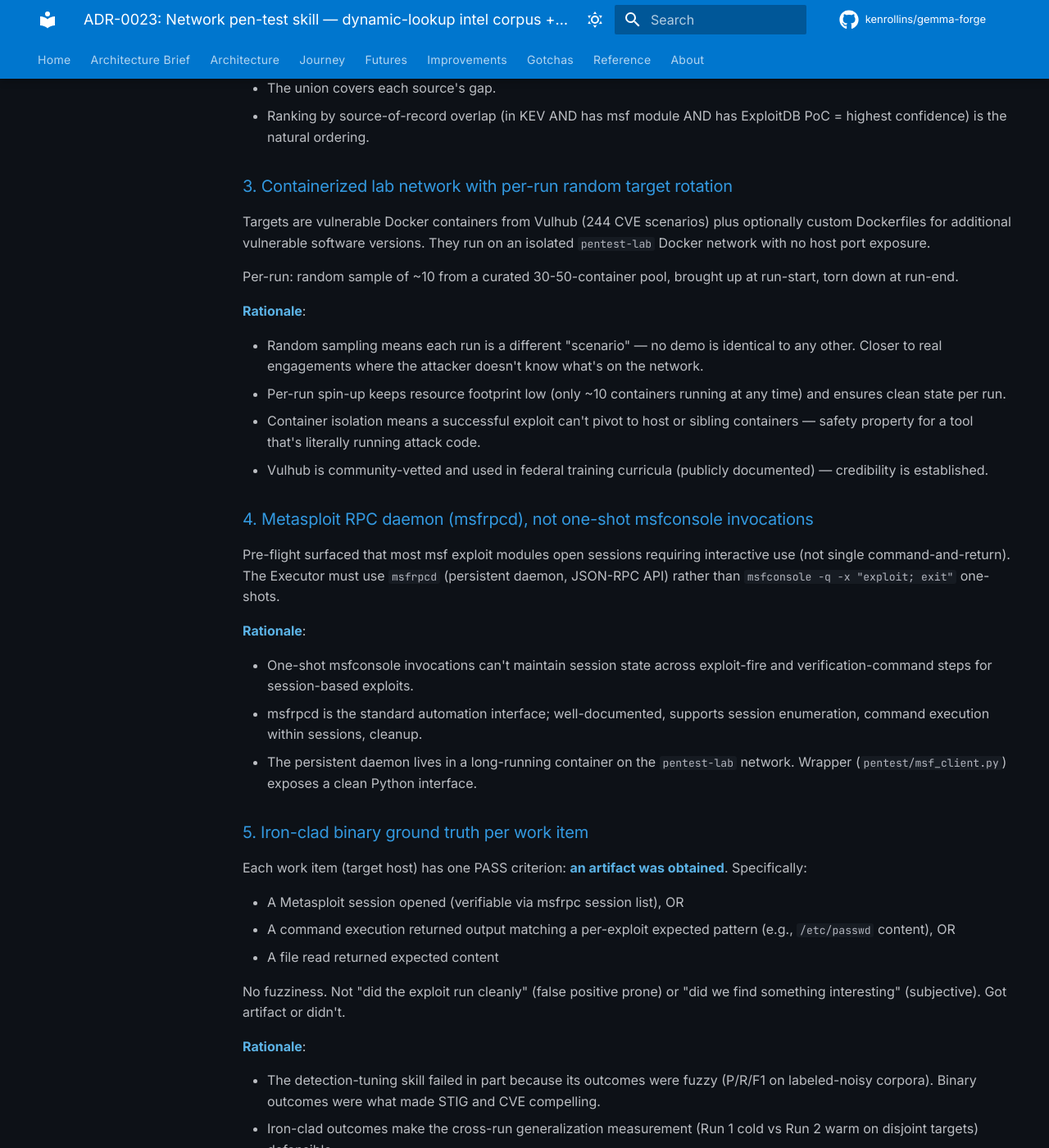
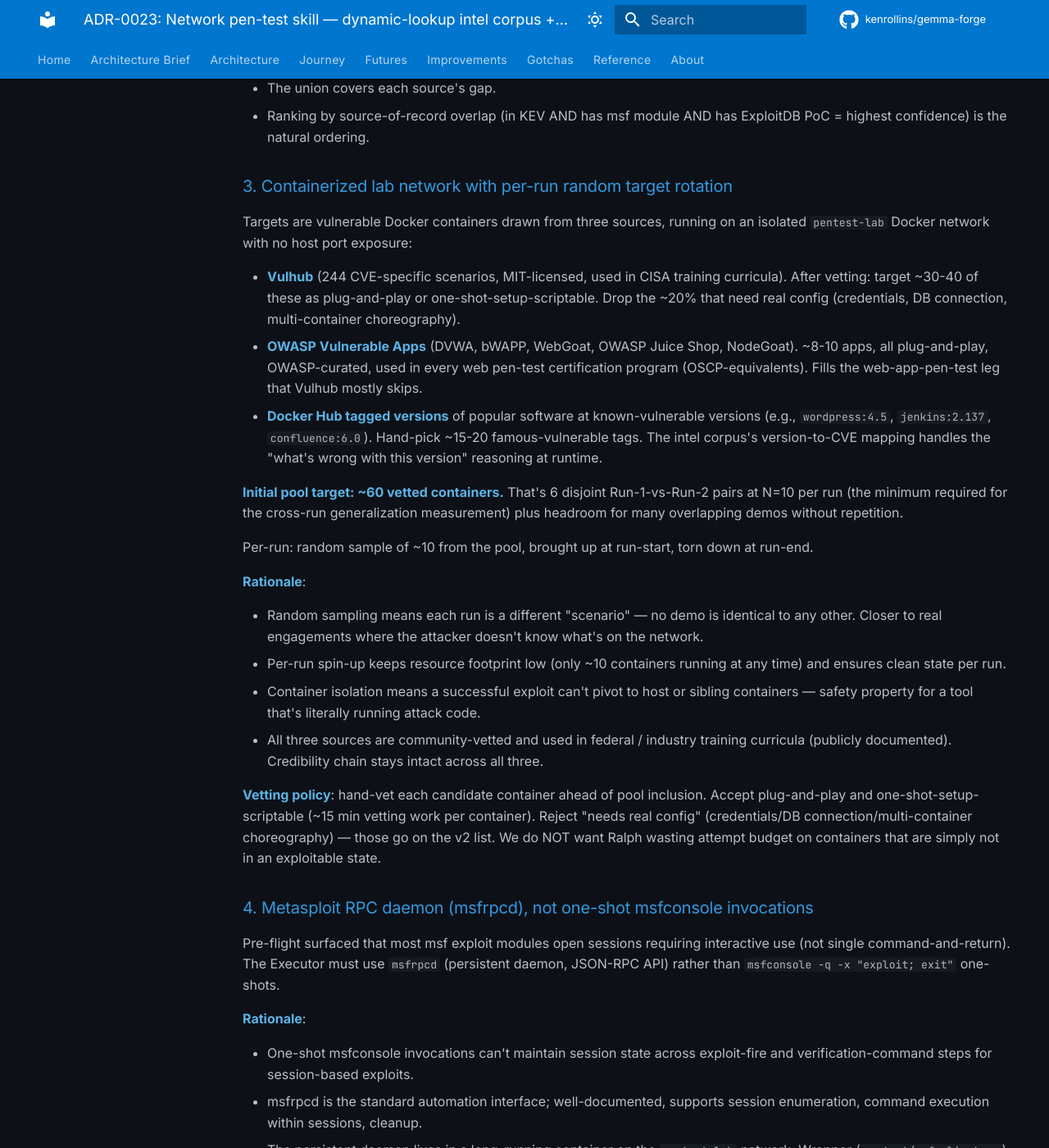
Before and after one commit to kenrollins/gemma-forge, an MkDocs documentation site: the page built from docs/adr/0023-network-pentest-skill-architecture.md, in a window 1280 px wide and 1400 px high, scrolled down 2388 px. Shown: the whole window at 82% size. Built offline with MkDocs 1.6.1 and Material for MkDocs 9.7.7, drawn with Linux system fonts in a browser that asks for light colours; comment, search, counter and statistics services are not loaded; some of the changed text lies outside the part shown.

Commit message:
docs(adr): 0023 — lock four build-start decisions before Phase 1
Updates to ADR-0023 captured from the pre-build alignment exchange:

  §3 (target pool): pool sources expanded to three explicit categories:
      - Vulhub (~30-40 plug-and-play / one-shot-setup-scriptable)
      - OWASP Vulnerable Apps (DVWA, bWAPP, WebGoat, Juice Shop,
        NodeGoat — ~8-10 apps)
      - Docker Hub tagged versions of popular software at famous-
        vulnerable versions (~15-20 hand-picked tags)
    Initial pool target: ~60 containers. Vetting policy: accept
    plug-and-play + one-shot-setup; reject "needs real config." We
    do NOT want Ralph wasting attempt budget on broken containers.

  §5 (binary ground truth): expanded from 3 verification classes to
    SIX, each named with verification mechanism:
      1. Session opened (msfrpc session list)
      2. Inline command output (substring on response body)
      3. File read (substring on response body)
      4. Authentication bypass (2xx instead of 4xx on privileged URL)
      5. Database query execution (SELECT version() output match)
      6. Privileged file write (write marker, read back)
    Covers ~80% of expected pool. Classes 7 (auth token extraction)
    and 8 (network pivoting) moved to v2.

  NEW §"Explicit v2 / Future Work": six items captured before build
    so they're documented gaps, not surprise mid-build:
      1. Auto-vetting pipeline (~2d post-v1)
      2. Verification class 7 (auth token extraction)
      3. Verification class 8 (network pivoting / multi-host kill chains)
      4. "Real config" container category re-inclusion
      5. Live customer network mode (separate ADR + safety scoping)
      6. Pivoting / multi-host kill chains

  §"What success looks like": +20pp cross-run threshold LOCKED IN
    pre-build per STYLE.md's "predictions before outcomes" rule.
    Three honest grading outcomes named in advance:
      - ≥ +20 pp: cross-run learning claim empirically established
      - 0-20 pp: headline narrows to "operationally faster Run 2"
      - 0 pp or negative: headline narrows to "autonomous pen-test
        tool" only
    All three framings are honest.

These four decisions complete the pre-build alignment. Phase 1 starts
immediately after this commit lands.

Co-Authored-By: Claude Opus 4.7 (1M context) <noreply@anthropic.com>

```diff
--- a/docs/adr/0023-network-pentest-skill-architecture.md
+++ b/docs/adr/0023-network-pentest-skill-architecture.md
@@ -96,13 +96,31 @@ table:
 
 ### 3. Containerized lab network with per-run random target rotation
 
-Targets are vulnerable Docker containers from Vulhub (244 CVE
-scenarios) plus optionally custom Dockerfiles for additional vulnerable
-software versions. They run on an isolated `pentest-lab` Docker network
-with no host port exposure.
+Targets are vulnerable Docker containers drawn from three sources,
+running on an isolated `pentest-lab` Docker network with no host port
+exposure:
 
-Per-run: random sample of ~10 from a curated 30-50-container pool,
-brought up at run-start, torn down at run-end.
+- **Vulhub** (244 CVE-specific scenarios, MIT-licensed, used in CISA
+  training curricula). After vetting: target ~30-40 of these as
+  plug-and-play or one-shot-setup-scriptable. Drop the ~20% that need
+  real config (credentials, DB connection, multi-container choreography).
+- **OWASP Vulnerable Apps** (DVWA, bWAPP, WebGoat, OWASP Juice Shop,
+  NodeGoat). ~8-10 apps, all plug-and-play, OWASP-curated, used in every
+  web pen-test certification program (OSCP-equivalents). Fills the
+  web-app-pen-test leg that Vulhub mostly skips.
+- **Docker Hub tagged versions** of popular software at known-vulnerable
+  versions (e.g., `wordpress:4.5`, `jenkins:2.137`, `confluence:6.0`).
+  Hand-pick ~15-20 famous-vulnerable tags. The intel corpus's
+  version-to-CVE mapping handles the "what's wrong with this version"
+  reasoning at runtime.
+
+**Initial pool target: ~60 vetted containers.** That's 6 disjoint
+Run-1-vs-Run-2 pairs at N=10 per run (the minimum required for the
+cross-run generalization measurement) plus headroom for many
+overlapping demos without repetition.
+
+Per-run: random sample of ~10 from the pool, brought up at run-start,
+torn down at run-end.
 
 **Rationale**:
 
@@ -114,8 +132,16 @@ brought up at run-start, torn down at run-end.
 - Container isolation means a successful exploit can't pivot to
   host or sibling containers — safety property for a tool that's
   literally running attack code.
-- Vulhub is community-vetted and used in federal training curricula
-  (publicly documented) — credibility is established.
+- All three sources are community-vetted and used in federal /
+  industry training curricula (publicly documented). Credibility
+  chain stays intact across all three.
+
+**Vetting policy**: hand-vet each candidate container ahead of pool
+inclusion. Accept plug-and-play and one-shot-setup-scriptable
+(~15 min vetting work per container). Reject "needs real config"
+(credentials/DB connection/multi-container choreography) — those
+go on the v2 list. We do NOT want Ralph wasting attempt budget on
+containers that are simply not in an exploitable state.
 
 ### 4. Metasploit RPC daemon (msfrpcd), not one-shot msfconsole invocations
 
@@ -136,19 +162,38 @@ than `msfconsole -q -x "exploit; exit"` one-shots.
   `pentest-lab` network. Wrapper (`pentest/msf_client.py`) exposes a
   clean Python interface.
 
-### 5. Iron-clad binary ground truth per work item
+### 5. Iron-clad binary ground truth per work item — six verification classes
 
 Each work item (target host) has one PASS criterion: **an artifact was
-obtained**. Specifically:
+obtained**. The Evaluator handles six verification classes; per-CVE
+metadata in the intel corpus records which class applies:
 
-- A Metasploit session opened (verifiable via msfrpc session list), OR
-- A command execution returned output matching a per-exploit expected
-  pattern (e.g., `/etc/passwd` content), OR
-- A file read returned expected content
+1. **Session opened** — Metasploit session present in msfrpc session
+   list (most msf exploit modules with reverse_tcp payloads). Verify:
+   run `id` in session, check output starts with `uid=`.
+2. **Inline command output** — exploit response body contains
+   command-execution output (php/exec payloads, command-injection
+   CVEs that return response inline). Verify: substring match on
+   expected pattern.
+3. **File read** — exploit returns contents of a known file
+   (path-traversal CVEs reading `/etc/passwd` or similar). Verify:
+   response body contains expected file substring.
+4. **Authentication bypass** — post-exploit HTTP request to a privileged
+   endpoint returns 200 instead of 401/403 (Confluence, TeamCity auth
+   bypass CVEs). Verify: GET on a known-protected URL after exploit
+   returns 2xx not 4xx.
+5. **Database query execution** — exploit gives SQL execution
+   capability (SQL-injection CVEs, Joomla CVE-2023-23752). Verify:
+   run `SELECT version()` or `SELECT current_user()`, check output
+   matches DB-version pattern.
+6. **Privileged file write** — exploit writes a marker file to a
+   privileged location (Tomcat PUT CVE-2017-12615, ActiveMQ file
+   upload CVE-2016-3088). Verify: write a known marker via the
+   exploit, then read it back via a separate request.
 
 No fuzziness. Not "did the exploit run cleanly" (false positive prone)
-or "did we find something interesting" (subjective). Got artifact or
-didn't.
+or "did we find something interesting" (subjective). Got the
+class-specific artifact or didn't.
 
 **Rationale**:
 
@@ -157,6 +202,8 @@ didn't.
   made STIG and CVE compelling.
 - Iron-clad outcomes make the cross-run generalization measurement
   (Run 1 cold vs Run 2 warm on disjoint targets) defensible.
+- Six classes cover the common 80% of our pool's CVE types. Coverage
+  gaps captured in v2 work below.
 
 ### 6. Per-engagement intel corpus refresh, not per-skill build
 
@@ -315,6 +362,48 @@ Metasploit for v1, alternate frameworks as Future Work.
   external source becomes problematic. Each source is independently
   optional.
 
+## Explicit v2 / Future Work — captured before build, not after
+
+These are out of scope for v1 by intentional design. Documented up
+front so they don't surface as gaps mid-build:
+
+1. **Auto-vetting pipeline for new pool candidates.** When Vulhub
+   merges a new CVE scenario (monthly cadence) or when we want to
+   add a new tagged Docker Hub image, today's process is manual:
+   spin it up, attempt the exploit, encode metadata. v2 should
+   automate this: a sandbox spin-up + standard exploitation probe +
+   auto-add-to-pool-if-probe-succeeds workflow. ~2 days of work
+   when committed.
+
+2. **Verification class 7 — Authentication token extraction.**
+   Exploits that leak session tokens / API keys / credentials.
+   Verify the leaked content matches an expected pattern (regex on
+   token format + cryptographic shape). Niche today (~2-3 CVEs in
+   our pool); add when the pool grows enough to justify.
+
+3. **Verification class 8 — Network pivoting.** Exploit gives a
+   foothold on host A; verify we can reach an internal resource only
+   accessible from A (e.g., a database on a separate subnet that
+   A can reach but the agent's lab-network position cannot). Out of
+   scope because v1 doesn't do multi-host kill chains. v2 territory
+   once persistent-session management lands.
+
+4. **"Real config" container category.** Containers that need
+   credentials, DB connection, or multi-container choreography were
+   explicitly rejected from the v1 pool (decision §3). v2 can
+   selectively re-include the highest-value ones with per-container
+   setup scripts. Estimated ~4-8 hours per re-included container.
+
+5. **Live customer network mode.** v1 targets the isolated lab
+   network only. v2 with explicit safety scoping + customer consent
+   workflow + blast-radius controls + rollback mechanisms could
+   target real customer environments. Whole separate ADR.
+
+6. **Pivoting / multi-host kill chains.** v1 treats each target as
+   an independent work item; v2 could persist sessions across attempts
+   to build "compromised host A → use A's network position to
+   compromise host B." Stateful and complex; separate design effort.
+
 ## What success looks like
 
 The first end-to-end engagement against the random 10-container Run 1
@@ -326,8 +415,11 @@ The first end-to-end engagement against the random 10-container Run 1
   against the only applicable CVE"). Tip pool grows to ~30-50
   operational patterns.
 - **Run 2 (warm, disjoint targets)**: first-attempt success rate on
-  the new 10 targets is **measurably higher** than Run 1's cold
-  first-attempt rate — at least +20 percentage points, ideally more.
+  the new 10 targets is **at least +20 percentage points higher** than
+  Run 1's cold first-attempt rate. **This is the locked-in pre-build
+  threshold**, named here ahead of seeing the data — per STYLE.md's
+  "predictions before outcomes" rule. We will grade honestly against
+  this number after Run 2, not after.
 - **Final demo headline**: *"On a randomly-rotated network of CISA-KEV-listed
   vulnerable services, Ralph compromised 6/10 targets autonomously in
   Run 1, escalating 4 with documented reasons. After Run 1's
@@ -336,9 +428,14 @@ The first end-to-end engagement against the random 10-container Run 1
   compromise — a 33% improvement over cold-start performance, with
   zero target overlap between runs."*
 
-If the cross-run delta is < +20 pp: the architectural claim narrows
-to "we built an autonomous pen-test tool" (still valuable, but the
-cross-run-learning headline weakens). Honest framing either way.
+**Grading commitment**: post-Run 2, the journey entry will state
+the actual measured Δ first-attempt pp explicitly. If the delta is
+≥ +20 pp the cross-run learning claim is empirically established.
+If 0-20 pp the headline narrows to "operationally faster Run 2 +
+modest first-attempt improvement." If 0 pp or negative the headline
+narrows to "we built an autonomous pen-test tool" (still valuable
+but the cross-run-learning headline is gone). All three framings are
+honest.
 
 ## References
 
```
